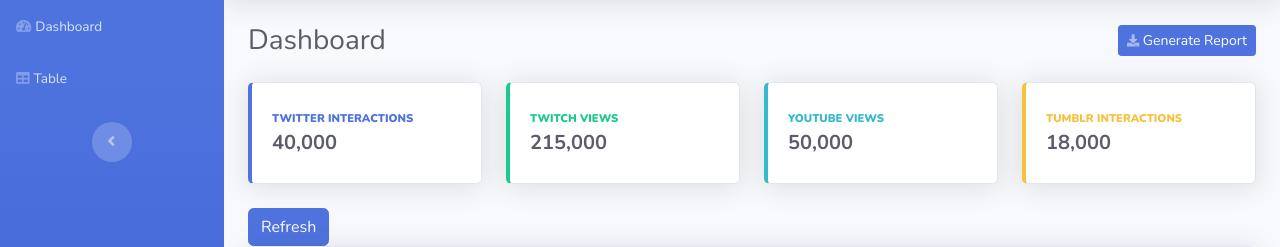
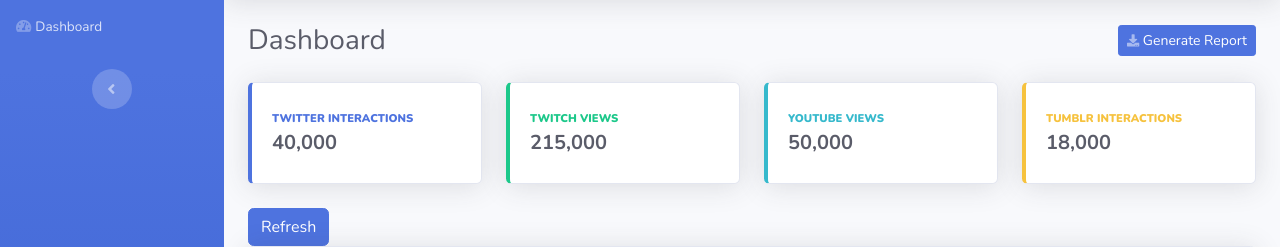
Before and after one commit to 2019-Arizona-Opportunity-Hack/Team-6, a Flask app: template templates/index.html in a window 1280 px wide. Shown: the part 70-317 px from the top of the page. Run offline with Flask 2, Linux system fonts and the light colour scheme; the template is opened without the code that fills it, so the values that code supplies are empty; some libraries are stand-ins or nearby versions.

Commit message:
removed table from nav bar

```diff
--- a/templates/index.html
+++ b/templates/index.html
@@ -22,7 +22,6 @@
                 <hr class="sidebar-divider my-0">
                 <ul class="nav navbar-nav text-light" id="accordionSidebar">
                     <li class="nav-item" role="presentation"><a class="nav-link" href="index"><i class="fas fa-tachometer-alt"></i><span>Dashboard</span></a></li>
-                    <li class="nav-item" role="presentation"><a class="nav-link" href="table"><i class="fas fa-table"></i><span>Table</span></a></li>
                 </ul>
                 <div class="text-center d-none d-md-inline"><button class="btn rounded-circle border-0" id="sidebarToggle" type="button"></button></div>
             </div>
```
